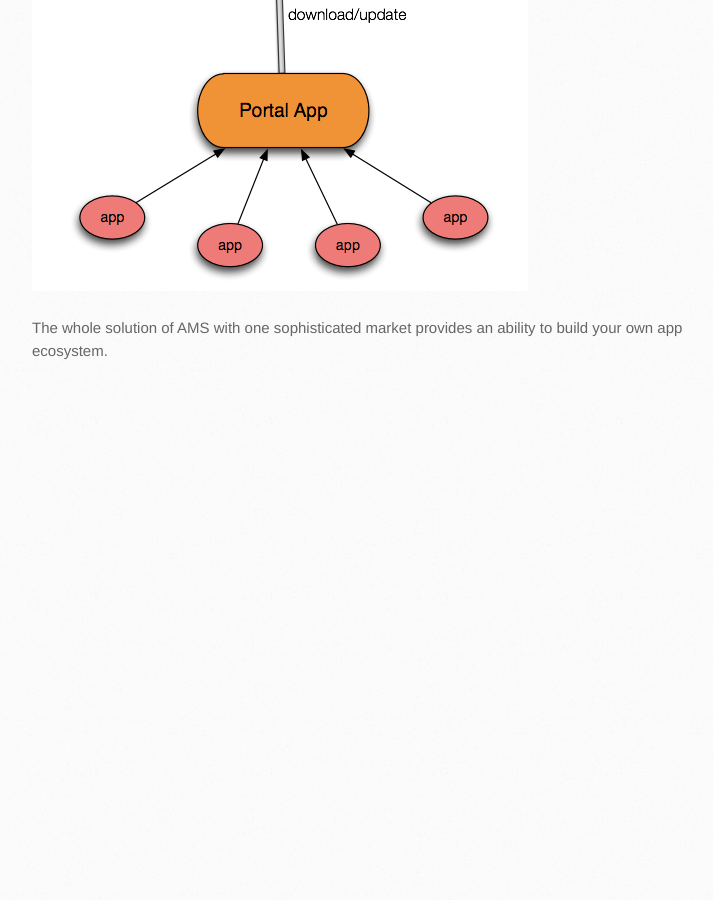
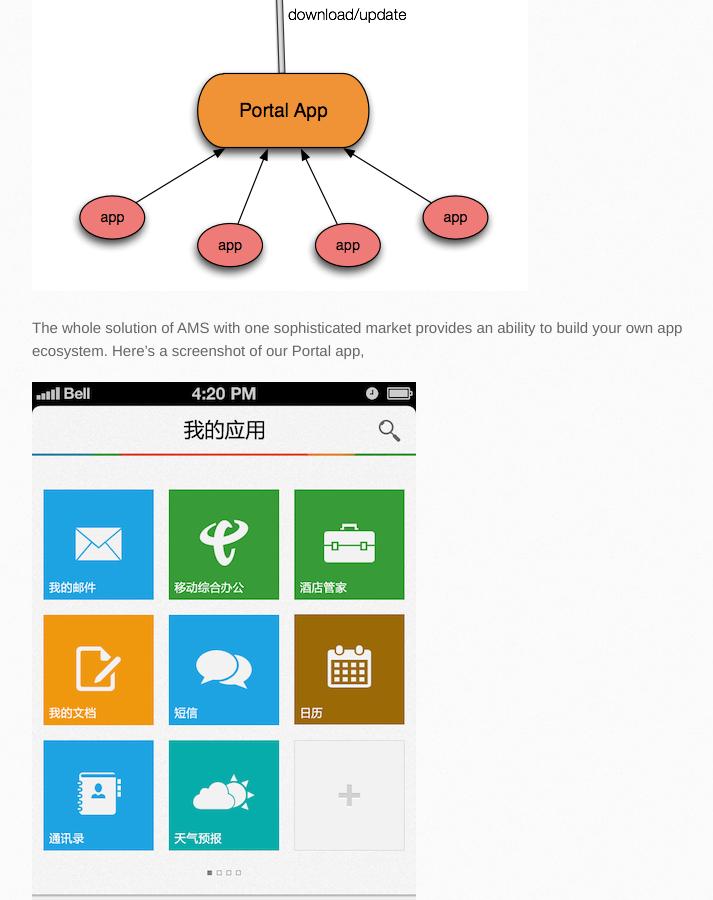
Before and after one commit to polyvi/openxface, a Jekyll site: the page built from guide/ams/xface_ams.md, in a window 1280 px wide and 900 px high, scrolled down 1304 px. Shown: the whole window, without its empty margins (138-851 px from the left). Built offline with Jekyll 4.4.1, drawn with Linux system fonts in a browser that asks for light colours; Markdown is read by kramdown in place of the engine named in the settings; before the commit the page ends 1709 px from its top, so only the background shows below that.

Commit message:
Added a portal screenshot

```diff
--- a/guide/ams/xface_ams.md
+++ b/guide/ams/xface_ams.md
@@ -16,4 +16,6 @@ With a back-end app market service, the Portal can ask for the market to get inf
 
 ![ams with market](img/ams_with_market.png "market")
 
-The whole solution of AMS with one sophisticated market provides an ability to build your own app ecosystem.
+The whole solution of AMS with one sophisticated market provides an ability to build your own app ecosystem. Here's a screenshot of our Portal app,
+
+![portal demo](img/portal_demo.png "portal demo")
```
Also changed, not shown: guide/ams/img/portal_demo.png (added).
